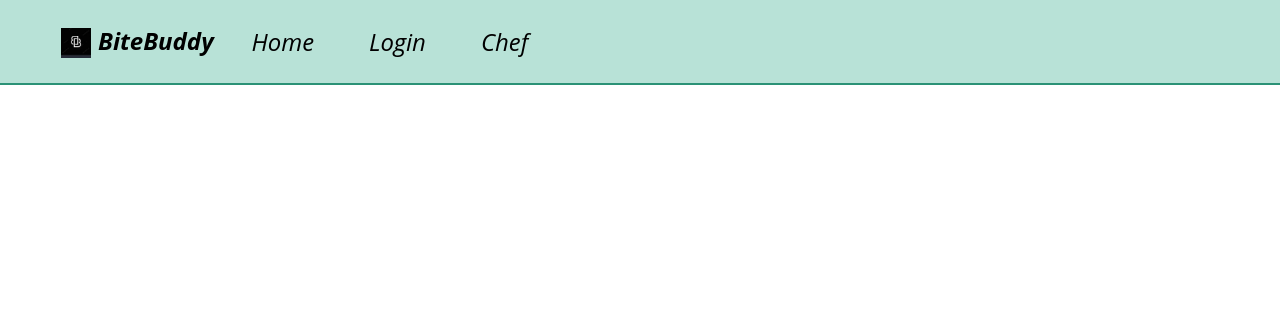
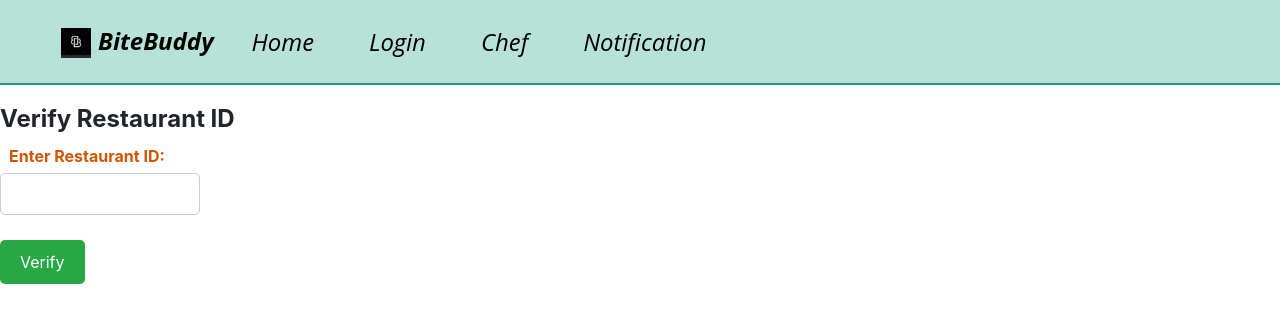
Before and after one commit to Ha1qua/BiteBuddy, a React (Create React App) app in the folder Client/bitebuddy/: page /notification in a window 1280 px wide. Shown: the top 322 px of the page. Built offline with nearby package versions, Linux system fonts and the light colour scheme.

Commit message:
Adding notification

```diff
--- a/Client/bitebuddy/src/App.js
+++ b/Client/bitebuddy/src/App.js
@@ -9,6 +9,7 @@ import Message from "./components/Message";
 import Chef from "./components/Chef";
 import Review from "./components/Reviews";
 import Insights from "./components/Insights";
+import Notification from "./components/Notification";
 
 function App() {
   return (
@@ -24,6 +25,7 @@ function App() {
         <Route path="/insights" element={<Insights />} /> {/* Insights route */}
         <Route path="/chef" element={<Chef />} />
         <Route path="/review" element={<Review />} />
+        <Route path="/notification" element={<Notification />} />
         {/* Add more routes as needed */}
       </Routes>
     </Router>
--- a/Client/bitebuddy/src/components/Navbar.js
+++ b/Client/bitebuddy/src/components/Navbar.js
@@ -61,6 +61,11 @@ function Navbar() {
                 Chef
               </Link>
             </li>
+            <li className="nav-item">
+              <Link className="nav-link" to="/notification">
+                Notification
+              </Link>
+            </li>
           </ul>
         </div>
       </div>
--- /dev/null
+++ b/Client/bitebuddy/src/components/Notification.css
@@ -0,0 +1,51 @@
+.notification-container {
+  margin-top: 20px;
+}
+
+.notification-container h2 {
+  font-weight: bold;
+  font-size: 1.5rem;
+}
+
+.notification-container .input-container {
+  margin-bottom: 15px;
+}
+
+.notification-container .label {
+  display: block;
+  margin-bottom: 5px;
+  font-weight: bold;
+}
+
+.notification-container .input {
+  width: 200px;
+  padding: 8px;
+  border-radius: 5px;
+  border: 1px solid #ccc;
+  margin-bottom: 10px;
+}
+
+.notification-container .verify-button {
+  padding: 10px 20px;
+  background-color: #28a745;
+  color: white;
+  border: none;
+  border-radius: 5px;
+  cursor: pointer;
+}
+
+.notification-container .verify-button:hover {
+  background-color: #218838;
+}
+
+.notification-container .success-message {
+  margin-top: 20px;
+  color: green;
+  font-weight: bold;
+}
+
+.notification-container .error-message {
+  margin-top: 20px;
+  color: red;
+  font-size: 0.9rem;
+}
--- /dev/null
+++ b/Client/bitebuddy/src/components/Notification.js
@@ -0,0 +1,70 @@
+import React, { useState } from "react";
+import axios from "axios";
+import "./Notification.css"; // Import the external CSS file
+
+function Notification() {
+  const [restaurantId, setRestaurantId] = useState(""); // To store the restaurant ID
+  const [isVerified, setIsVerified] = useState(false); // To track verification status
+  const [error, setError] = useState(""); // To handle error messages
+
+  const verifyRestaurantId = async () => {
+    try {
+      const response = await axios.post(
+        "http://localhost:5000/api/verifyRestaurant",
+        { restaurantId }
+      );
+
+      if (response.data.success) {
+        setIsVerified(true);
+        setError("");
+        fetchOrders(); // Replace this with your actual functionality
+      } else {
+        setIsVerified(false);
+        setError("Invalid restaurant ID. Please try again.");
+      }
+    } catch (err) {
+      console.error("Error verifying restaurant ID:", err);
+      setError("Failed to verify ID. Please try again later.");
+    }
+  };
+
+  const fetchOrders = () => {
+    // Implement fetch orders functionality here
+    console.log("Fetching orders...");
+  };
+
+  return (
+    <div className="notification-container">
+      <h2>Verify Restaurant ID</h2>
+      <div className="input-container">
+        <label htmlFor="restaurantId" className="label">
+          Enter Restaurant ID:
+        </label>
+        <input
+          type="text"
+          id="restaurantId"
+          value={restaurantId}
+          onChange={(e) => setRestaurantId(e.target.value)}
+          className="input"
+        />
+      </div>
+      <button onClick={verifyRestaurantId} className="verify-button">
+        Verify
+      </button>
+
+      {isVerified && (
+        <div className="success-message">
+          <strong>Restaurant ID verified successfully!</strong>
+        </div>
+      )}
+
+      {error && (
+        <div className="error-message">
+          <strong>{error}</strong>
+        </div>
+      )}
+    </div>
+  );
+}
+
+export default Notification;
```
